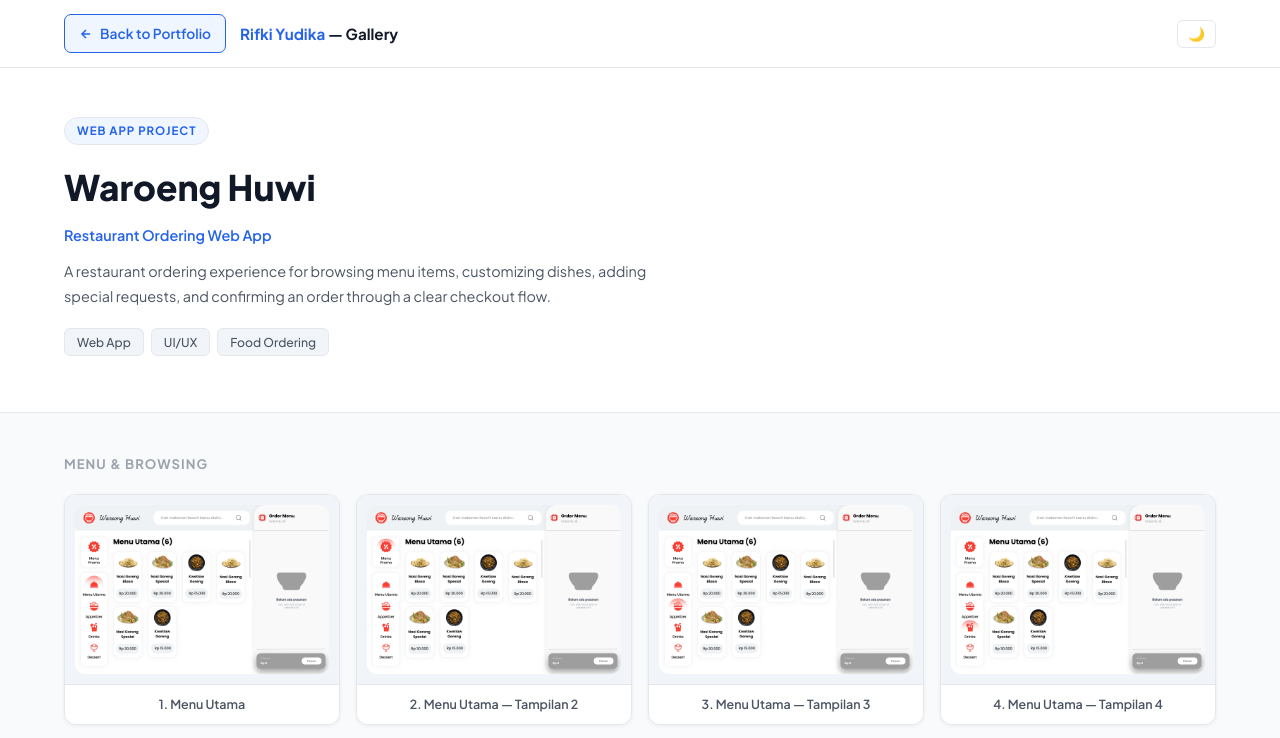
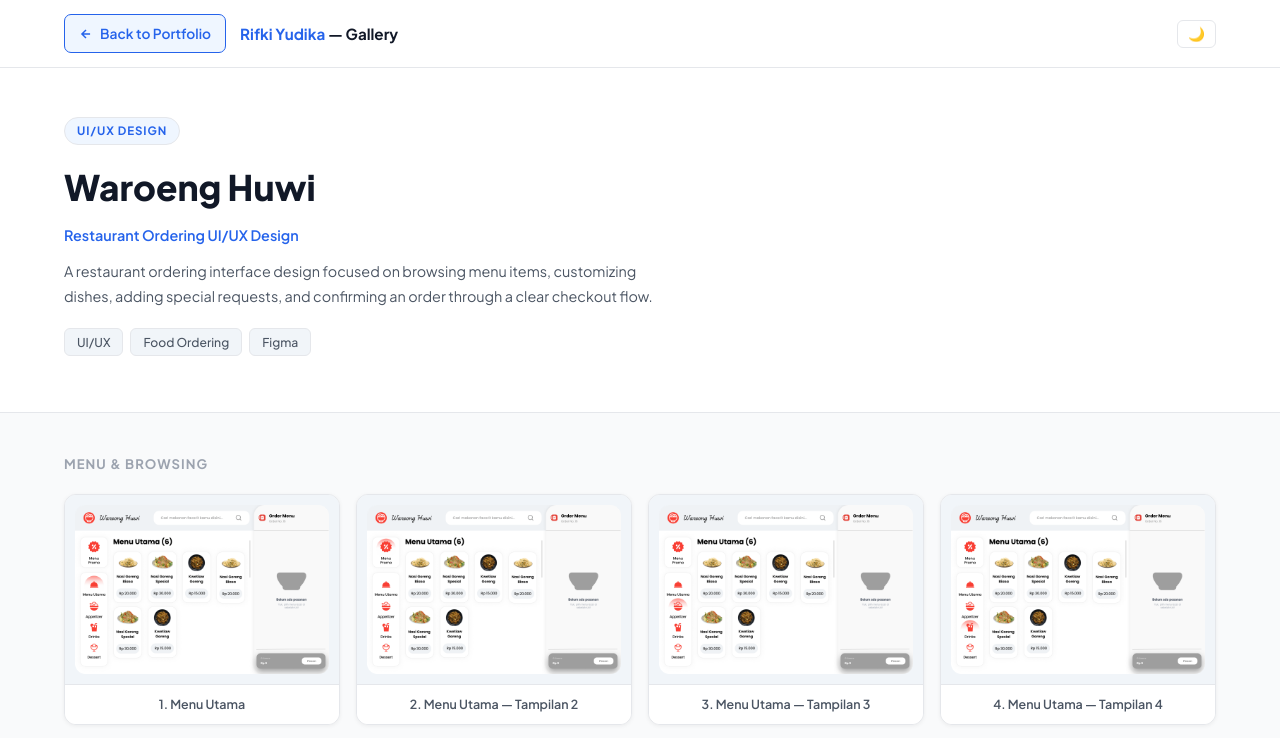
Before and after one commit to Ryper29/rifki-portfolio, a plain HTML site: page waroeng-huwi-gallery.html in a window 1280 px wide. Shown: the top 738 px of the page. Drawn offline with Linux system fonts and the light colour scheme.

Commit message:
Categorize Waroeng Huwi as UI UX design

```diff
--- a/waroeng-huwi-gallery.html
+++ b/waroeng-huwi-gallery.html
@@ -19,14 +19,14 @@
 </header>
 
 <div class="gal-hero">
-  <div class="gal-badge">Web App Project</div>
+  <div class="gal-badge">UI/UX Design</div>
   <h1 class="gal-title">Waroeng Huwi</h1>
-  <p class="gal-sub">Restaurant Ordering Web App</p>
-  <p class="gal-desc">A restaurant ordering experience for browsing menu items, customizing dishes, adding special requests, and confirming an order through a clear checkout flow.</p>
+  <p class="gal-sub">Restaurant Ordering UI/UX Design</p>
+  <p class="gal-desc">A restaurant ordering interface design focused on browsing menu items, customizing dishes, adding special requests, and confirming an order through a clear checkout flow.</p>
   <div class="gal-tags">
-    <span class="gal-tag">Web App</span>
     <span class="gal-tag">UI/UX</span>
     <span class="gal-tag">Food Ordering</span>
+    <span class="gal-tag">Figma</span>
   </div>
 </div>
 
```
Also changed, not shown: index.html (+3 -3 lines).
